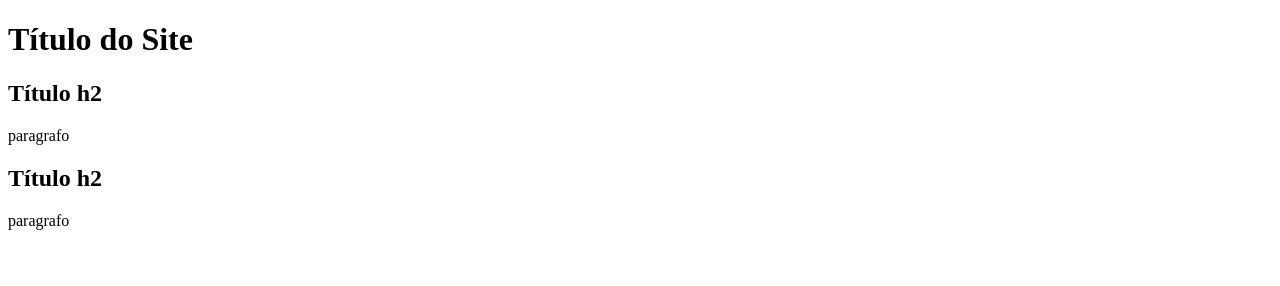
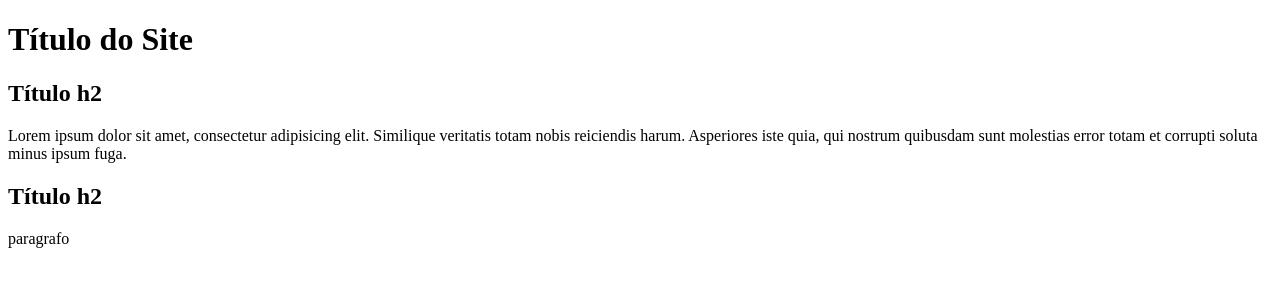
Before and after one commit to deniscoimbra/html-css, a plain HTML site: page index.html in a window 1280 px wide. Drawn offline with Linux system fonts and the light colour scheme.

Commit message:
atualizado conteúdo da index.html

```diff
--- a/index.html
+++ b/index.html
@@ -13,7 +13,7 @@
         </header>
         <article>
             <h2>Título h2</h2>
-            <p>paragrafo</p>
+            <p>Lorem ipsum dolor sit amet, consectetur adipisicing elit. Similique veritatis totam nobis reiciendis harum. Asperiores iste quia, qui nostrum quibusdam sunt molestias error totam et corrupti soluta minus ipsum fuga.</p>
         </article>
         <article>
             <h2>Título h2</h2>
```
